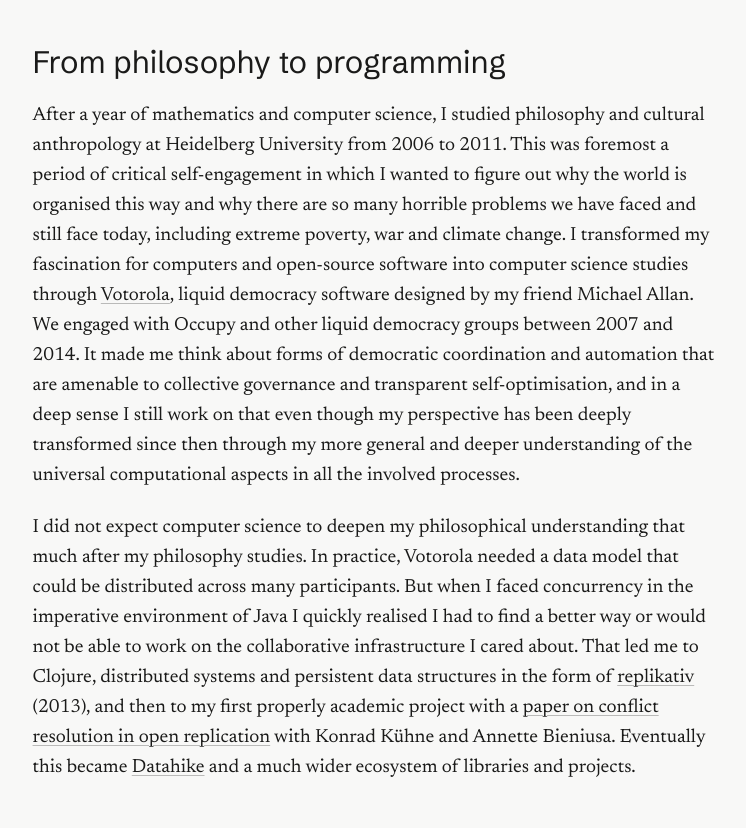
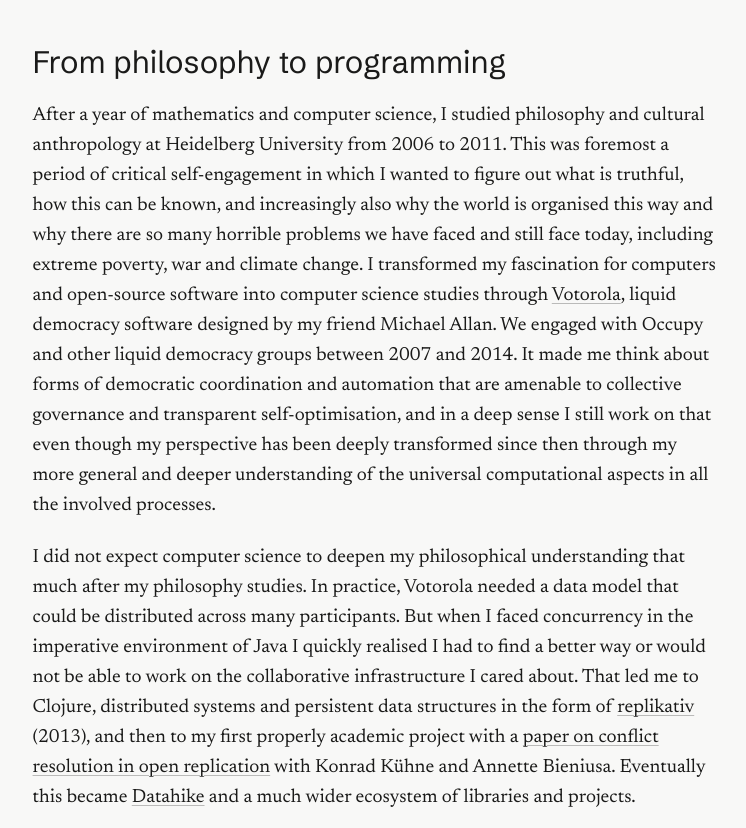
Before and after one commit to whilo/christian-site, an Astro site: page /about in a window 1280 px wide. Shown: the part 1252-2080 px from the top of the page, without its empty margins (95-841 px from the left). Built offline with nearby package versions, Linux system fonts and the light colour scheme; Astro itself is replaced by a stand-in of ours.

Commit message:
Expand the Heidelberg years on the About page

```diff
--- a/src/pages/about.astro
+++ b/src/pages/about.astro
@@ -36,7 +36,7 @@ import { thesis } from '../data/research';
       <h2>From philosophy to programming</h2>
       <p>
         After a year of mathematics and computer science, I studied philosophy and cultural anthropology at Heidelberg
-	University from 2006 to 2011. This was foremost a period of critical self-engagement in which I wanted to figure out why the world is organised this way and why there are so many horrible problems we have faced and still face today, including extreme poverty, war and climate change.
+	University from 2006 to 2011. This was foremost a period of critical self-engagement in which I wanted to figure out what is truthful, how this can be known, and increasingly also why the world is organised this way and why there are so many horrible problems we have faced and still face today, including extreme poverty, war and climate change.
         I transformed my fascination for computers and open-source software into computer science studies through <a href="http://reluk.ca/project/Votorola/home-2013.html">Votorola</a>,
         liquid democracy software designed by my friend Michael Allan. We engaged with Occupy and other liquid democracy groups
         between 2007 and 2014. It made me think about forms of democratic coordination and automation that are amenable to collective
```
